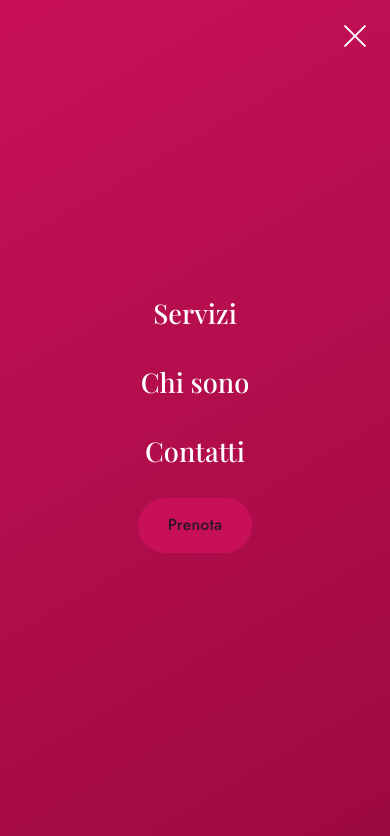
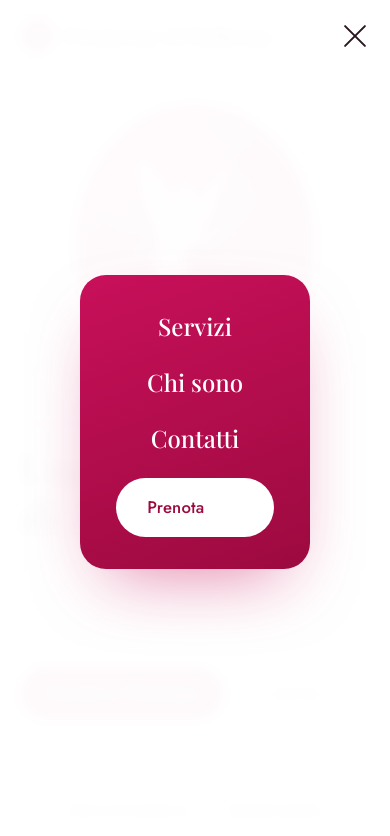
Before and after one commit to CanepMattia/promesseBellezza, a plain HTML site: page index.html in a window 390 px wide. Both pictures are taken after a click on the button "Menu". Shown: the top 836 px of the page. Drawn offline with nearby package versions, Linux system fonts and the light colour scheme; a web font is replaced by a local one.

Commit message:
Add files via upload

```diff
--- a/index.html
+++ b/index.html
@@ -52,6 +52,7 @@
   .brand .mk{width:34px;height:34px;border-radius:50%;background:var(--mag);display:flex;align-items:center;justify-content:center;flex-shrink:0;}
   .brand .mk img{height:24px;width:auto;display:block;}
   nav.links{display:flex;align-items:center;gap:30px;}
+  .menu-inner{display:contents;}
   nav.links a{font-family:var(--sans);font-size:.92rem;color:var(--ink);transition:color .2s;}
   nav.links a:not(.btn):hover{color:var(--mag);}
   .burger{display:none;background:none;border:0;width:30px;height:22px;position:relative;cursor:pointer;z-index:70;}
@@ -68,8 +69,8 @@
   .hero-art{position:relative;display:flex;justify-content:center;}
   .oval{position:relative;width:min(360px,80%);aspect-ratio:1/1.16;border-radius:50%;
     background:radial-gradient(120% 90% at 35% 25%,#e0457f,var(--mag) 55%,var(--mag-deep));
-    box-shadow:0 40px 80px -34px rgba(200,16,90,.6);display:flex;align-items:flex-end;justify-content:center;overflow:hidden;}
-  .oval img{height:86%;width:auto;filter:drop-shadow(0 6px 14px rgba(0,0,0,.15));}
+    box-shadow:0 40px 80px -34px rgba(200,16,90,.6);display:flex;align-items:center;justify-content:center;overflow:hidden;}
+  .oval img{height:72%;width:auto;transform-origin:center center;filter:drop-shadow(0 6px 14px rgba(0,0,0,.15));}
   .oval .ring{position:absolute;inset:14px;border:1px solid rgba(255,255,255,.4);border-radius:50%;}
   .star{position:absolute;color:var(--mag);opacity:.5;font-size:1.2rem;}
   .star.s1{top:8%;left:6%;}.star.s2{bottom:14%;right:4%;font-size:.9rem;}.star.s3{top:22%;right:12%;font-size:.7rem;}
@@ -158,12 +159,14 @@
     .wrap{padding-left:20px;padding-right:20px;}
     .sect{padding-top:58px;padding-bottom:58px;}
     .sect-head{margin-bottom:34px;}
-    nav.links{position:fixed;inset:0;height:100dvh;width:100%;background:linear-gradient(150deg,var(--mag),var(--mag-deep));flex-direction:column;justify-content:center;align-items:center;gap:24px;opacity:0;visibility:hidden;transition:opacity .3s,visibility .3s;z-index:55;}
+    nav.links{position:fixed;inset:0;height:100dvh;width:100%;background:rgba(255,255,255,.98);backdrop-filter:blur(6px);display:flex;justify-content:center;align-items:center;gap:0;opacity:0;visibility:hidden;transition:opacity .3s,visibility .3s;z-index:55;}
     nav.links.open{opacity:1;visibility:visible;}
-    nav.links a:not(.btn){color:#fff;font-size:1.7rem;font-family:var(--serif);}
-    nav.links .btn{font-size:1rem;}
+    .menu-inner{display:flex;flex-direction:column;align-items:stretch;text-align:center;gap:16px;background:linear-gradient(160deg,var(--mag),var(--mag-deep));padding:32px 36px;border-radius:26px;box-shadow:0 30px 70px -28px rgba(200,16,90,.55);min-width:230px;}
+    nav.links a:not(.btn){color:#fff;font-size:1.5rem;font-family:var(--serif);}
+    nav.links .btn{font-size:1.05rem;margin-top:4px;}
+    nav.links .btn-primary{background:#fff;color:var(--mag-deep);}
     .burger{display:block;}
-    header.menu-open .burger span{background:#fff;}
+    header.menu-open .burger span{background:var(--ink);}
     header.menu-open .burger span:nth-child(1){top:10px;transform:rotate(45deg);}
     header.menu-open .burger span:nth-child(2){opacity:0;}
     header.menu-open .burger span:nth-child(3){top:10px;transform:rotate(-45deg);}
@@ -203,10 +206,12 @@
   <div class="wrap bar">
     <a href="#top" class="brand"><span class="mk"><img src="images/fairy.png" alt="" /></span> Promesse di Bellezza</a>
     <nav class="links" id="navlinks">
-      <a href="#servizi" onclick="closeMenu()">Servizi</a>
-      <a href="#chisono" onclick="closeMenu()">Chi sono</a>
-      <a href="#contatti" onclick="closeMenu()">Contatti</a>
-      <a href="#prenota" class="btn btn-primary" onclick="closeMenu()">Prenota</a>
+      <div class="menu-inner">
+        <a href="#servizi" onclick="closeMenu()">Servizi</a>
+        <a href="#chisono" onclick="closeMenu()">Chi sono</a>
+        <a href="#contatti" onclick="closeMenu()">Contatti</a>
+        <a href="#prenota" class="btn btn-primary" onclick="closeMenu()">Prenota</a>
+      </div>
     </nav>
     <button class="burger" id="burger" onclick="toggleMenu()" aria-label="Menu"><span></span><span></span><span></span></button>
   </div>
@@ -470,6 +475,20 @@
       },{passive:true});
     }
   })();
+  // ✦ La fata gira mentre scorri la pagina
+  (function(){
+    const f=document.querySelector('.oval img');
+    if(!f || window.matchMedia('(prefers-reduced-motion:reduce)').matches) return;
+    f.style.transition='transform .12s linear';
+    let ticking=false;
+    window.addEventListener('scroll',function(){
+      if(ticking) return; ticking=true;
+      requestAnimationFrame(function(){
+        f.style.transform='rotate('+(window.scrollY*0.1)+'deg)';
+        ticking=false;
+      });
+    },{passive:true});
+  })();
 </script>
 </body>
 </html>
```
